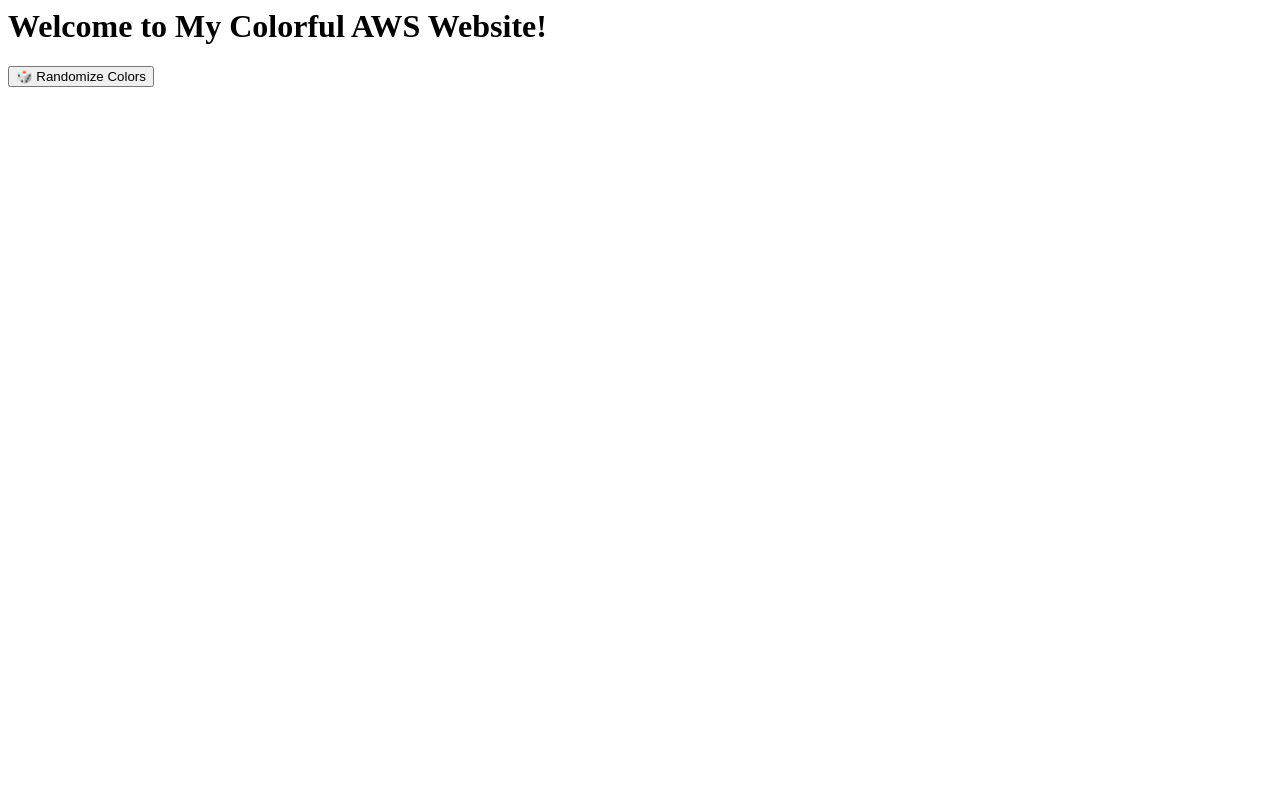
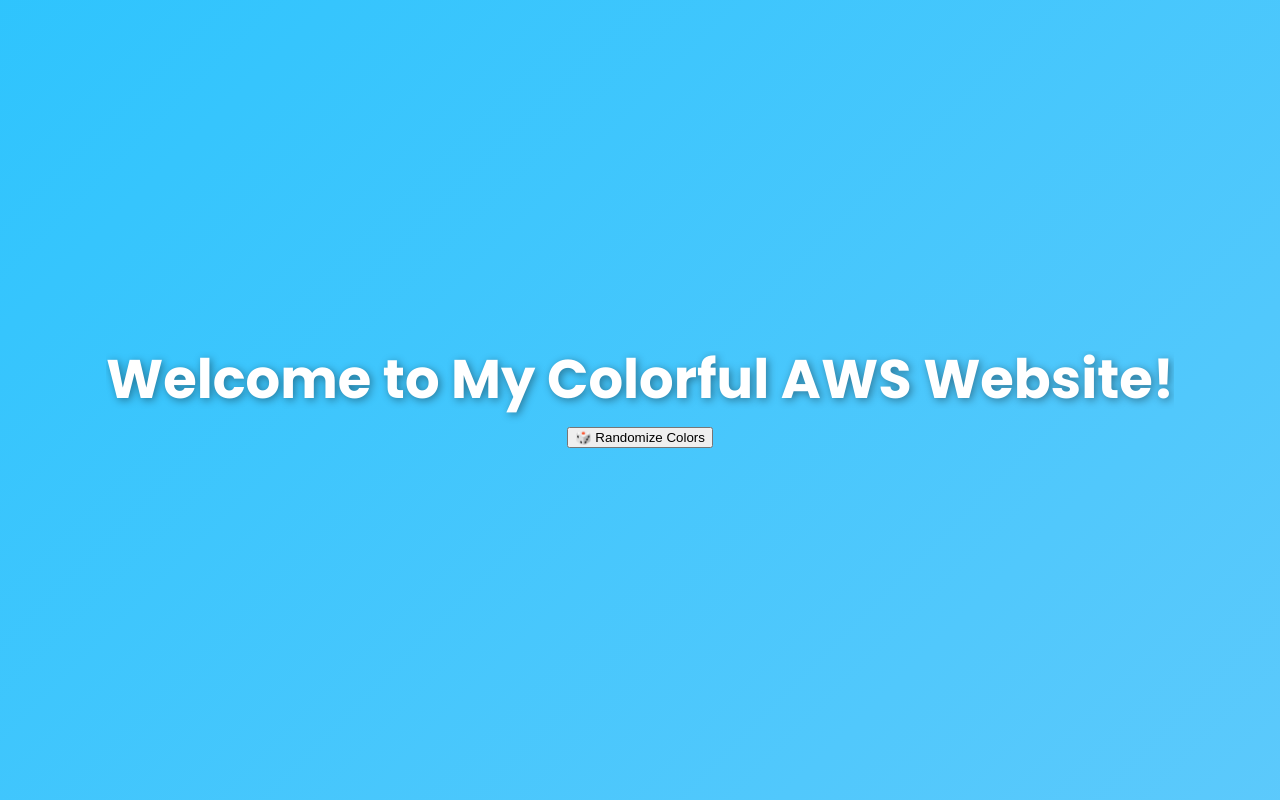
Before and after one commit to Ar12345105/colorful-aws-website, a plain HTML site: page index.html in a window 1280 px wide. Drawn offline with Linux system fonts and the light colour scheme.

Commit message:
Update index.html

```diff
--- a/index.html
+++ b/index.html
@@ -1,8 +1,23 @@
+<!DOCTYPE html>
+<html lang="en">
+<head>
+  <meta charset="UTF-8">
+  <meta name="viewport" content="width=device-width, initial-scale=1.0">
+  <title>Colorful AWS Website</title>
+
+  <!-- Link to final styles.css -->
+  <link rel="stylesheet" href="styles.css">
+
+  <!-- Google Fonts (Poppins) -->
+  <link href="https://fonts.googleapis.com/css2?family=Poppins:wght@400;600;700;800&display=swap" rel="stylesheet">
+</head>
 <body>
-  <div>
+  <div class="hero">
     <h1>Welcome to My Colorful AWS Website!</h1>
     <button onclick="randomize()">🎲 Randomize Colors</button>
   </div>
 
+  <!-- Script for button functionality -->
   <script src="script.js"></script>
 </body>
+</html>
```
